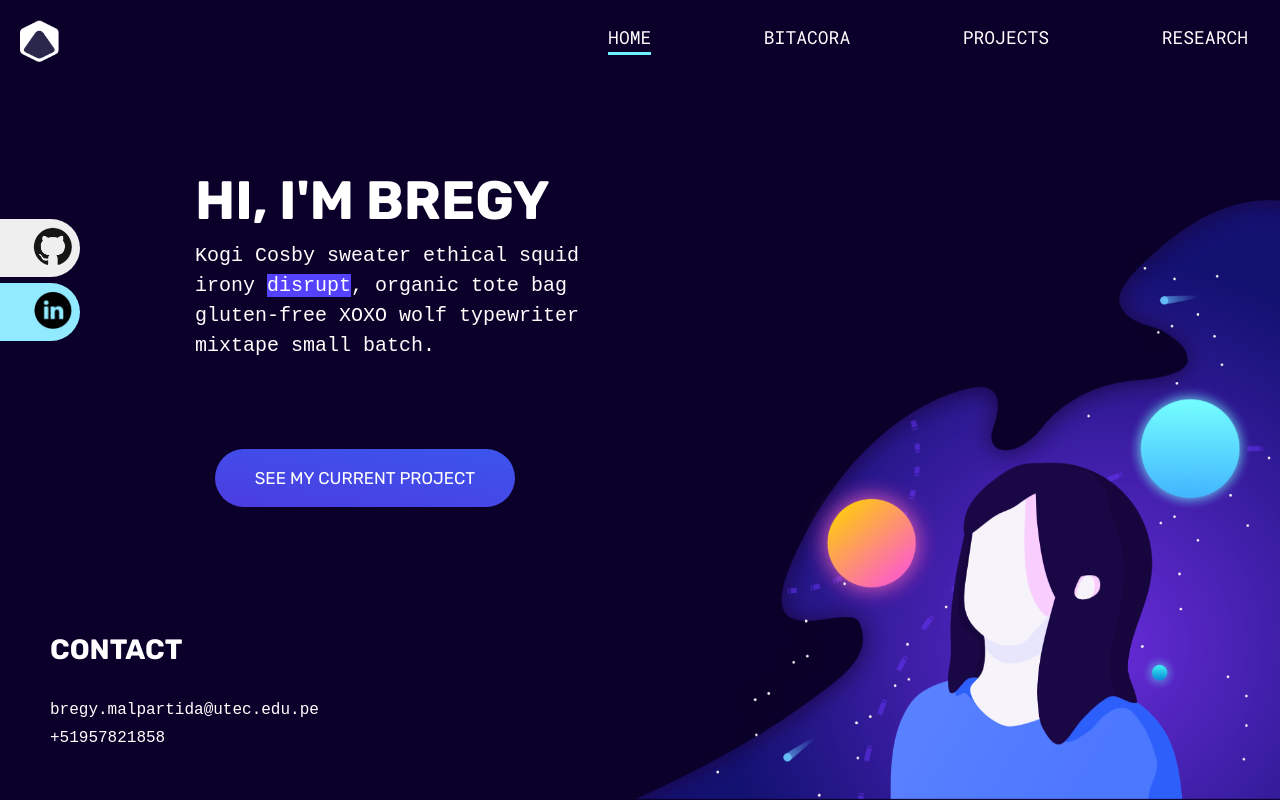
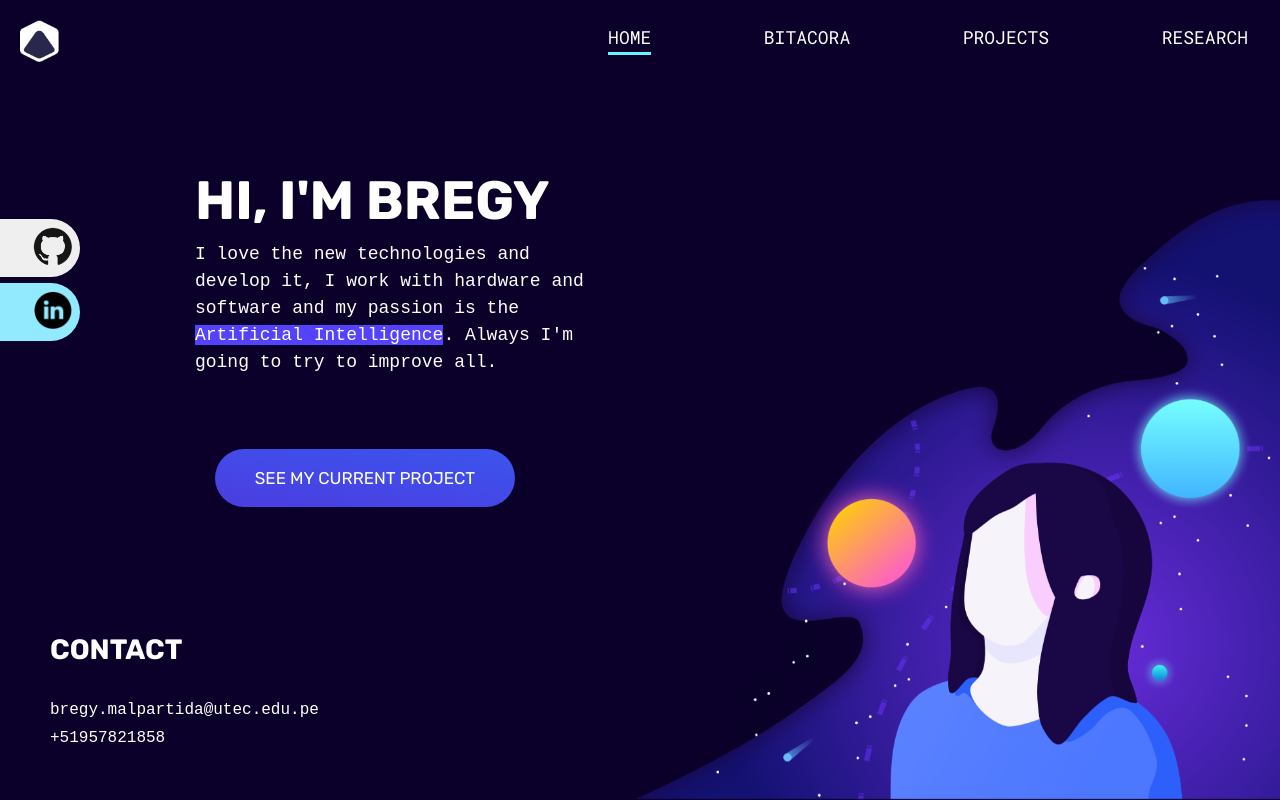
Before and after one commit to bregydoc/bregyme, a React (Create React App) app: page / in a window 1280 px wide. Built offline with nearby package versions, Linux system fonts and the light colour scheme.

Commit message:
message modified

```diff
--- a/src/components/Hello.js
+++ b/src/components/Hello.js
@@ -20,7 +20,7 @@ const Content = styled.div`
 	font-family: 'Robot Mono', monospace;
 	font-weight: 400;
 	color: white;
-	font-size: 20px;
+	font-size: 18px;
 	line-height: 1.5;
 	margin-top: 7.6px;
 `;
@@ -33,9 +33,10 @@ const Hello = props => {
 		<Wrapper>
 			<Title>Hi, I'm bregy</Title>
 			<Content>
-				Kogi Cosby sweater ethical squid irony{' '}
-				<HighLight>disrupt</HighLight>, organic tote bag gluten-free
-				XOXO wolf typewriter mixtape small batch.
+				I love the new technologies and develop it, I work with hardware
+				and software and my passion is the{' '}
+				<HighLight>Artificial Intelligence</HighLight>. Always I'm going
+				to try to improve all.
 			</Content>
 		</Wrapper>
 	);
```
